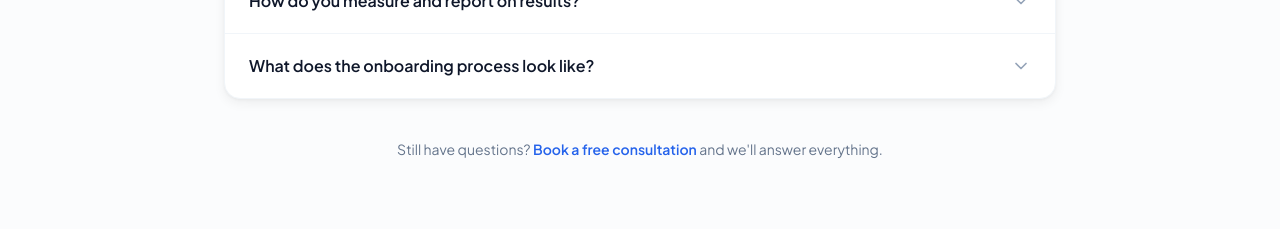
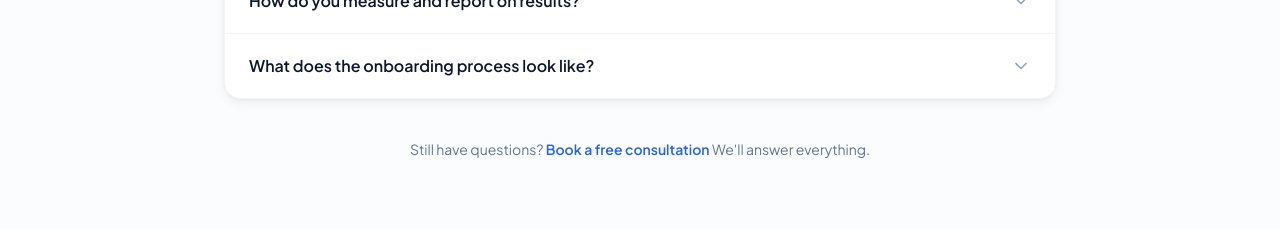
Before and after one commit to boostlyworld/st-tech-website, a Next.js app: page / in a window 1280 px wide. Shown: the part 6620-6849 px from the top of the page. Built offline with nearby package versions, Linux system fonts and the light colour scheme.

Commit message:
fix remaining build errors

```diff
--- a/src/components/layout/Navbar.tsx
+++ b/src/components/layout/Navbar.tsx
@@ -2,7 +2,7 @@
 
 import { useState, useEffect } from "react";
 import { motion, AnimatePresence } from "framer-motion";
-import { Menu, X, Zap } from "lucide-react";
+import { Menu, X} from "lucide-react";
 import { Button } from "@/components/ui/button";
 import { cn } from "@/lib/utils";
 import { useScrolled } from "@/hooks/useScrolled";
--- a/src/components/sections/FAQSection.tsx
+++ b/src/components/sections/FAQSection.tsx
@@ -78,8 +78,7 @@ export default function FAQSection() {
             <span className="text-gradient">Questions</span>
           </h2>
           <p className="text-lg text-navy-500 max-w-xl mx-auto leading-relaxed">
-            Everything you need to know about working with GrowthLab. Can't find
-            what you're looking for?{" "}
+            Everything you need to know about working with GrowthLab. Can&apos;t find what you&apos;re looking for?{" "}
             <a href="#contact" className="text-primary-600 font-semibold hover:underline">
               Ask us directly.
             </a>
@@ -119,7 +118,7 @@ export default function FAQSection() {
             <a href="#contact" className="text-primary-600 font-semibold hover:underline">
               Book a free consultation
             </a>{" "}
-            and we'll answer everything.
+            We&apos;ll answer everything.
           </p>
         </motion.div>
       </div>
--- a/src/components/sections/ResultsSection.tsx
+++ b/src/components/sections/ResultsSection.tsx
@@ -116,7 +116,7 @@ export default function ResultsSection() {
             <span className="text-gradient">Speak For Themselves</span>
           </h2>
           <p className="text-lg text-navy-500 max-w-2xl mx-auto leading-relaxed">
-            Numbers don't lie. Here's what our partners have achieved working
+            Numbers don&apos;t lie. Here's what our partners have achieved working
             with the GrowthLab team.
           </p>
         </motion.div>
```
